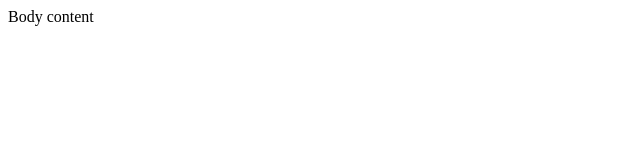
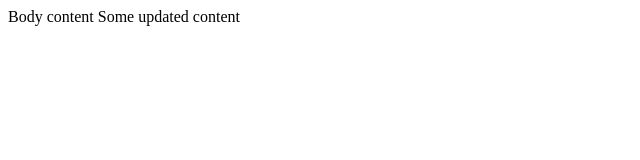
Before and after one commit to joelvzach/git-demo, a plain HTML site: page web/index.html in a window 1280 px wide. Shown: the whole page, without its empty margins (0-640 px from the left). Drawn offline with Linux system fonts and the light colour scheme.

Commit message:
Updating index page for github

```diff
--- a/web/index.html
+++ b/web/index.html
@@ -6,6 +6,7 @@
 
 	<body>
 		Body content
+		Some updated content
 	</body>
 
 </html>
```
